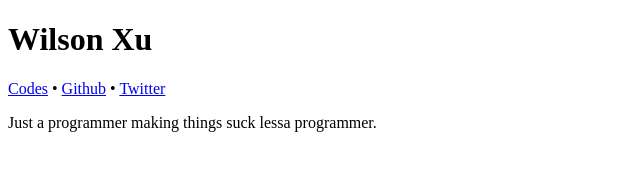
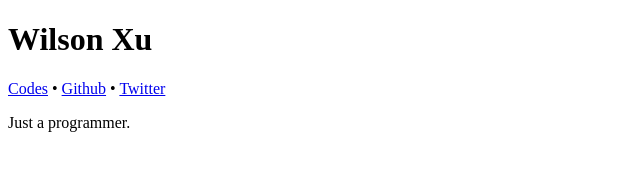
Before and after one commit to imwilsonxu/imwilsonxu.github.io, a plain HTML site: page index.html in a window 1280 px wide. Shown: the whole page, without its empty margins (0-640 px from the left). Drawn offline with Linux system fonts and the light colour scheme.

Commit message:
Update index.html

```diff
--- a/index.html
+++ b/index.html
@@ -14,6 +14,6 @@
             <a href="https://github.com/imwilsonxu">Github</a> &bull;
             <a href="https://twitter.com/imwilsonxu">Twitter</a>
         </p>
-        <p>Just a programmer making things suck lessa programmer.</p>
+        <p>Just a programmer.</p>
     </body>
 </html>
```
